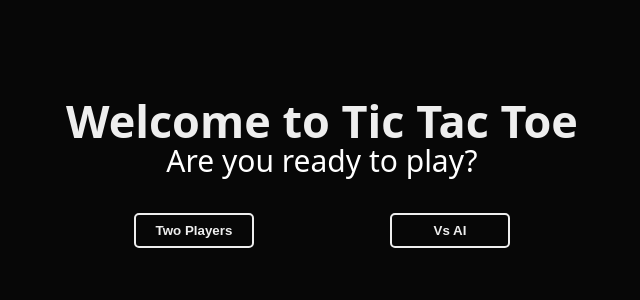
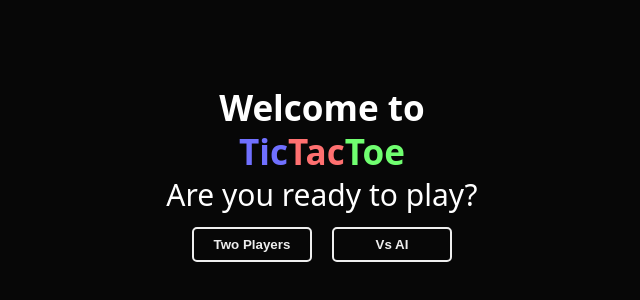
Before and after one commit to FabiusC/tic-tac-toe, a React (Vite) app: page / in a window 1280 px wide. Shown: the part 222-522 px from the top of the page, without its empty margins (318-958 px from the left). Built offline with nearby package versions, Linux system fonts and the light colour scheme.

Commit message:
Add function goToHomePage

```diff
--- a/src/App.jsx
+++ b/src/App.jsx
@@ -10,22 +10,27 @@ function App() {
     setIsGameStarted(true);
   };
 
+  const goToHomePage = () => {
+    setIsGameStarted(false);
+    setGameMode('');
+  };
+
   return (
     <section className="start-modal">
-      <div className="text">
-        {!isGameStarted ? (
-          <>
-            <h2>Welcome to Tic Tac Toe</h2>
-            <p>Are you ready to play?</p>
-            <footer>
-              <button onClick={() => startGame('2P')}>Two Players</button>
-              <button onClick={() => startGame('AI')}>Vs AI</button>
-            </footer>
-          </>
-        ) : (
-          <Board gameMode={gameMode} />
-        )}
-      </div>
+      {!isGameStarted &&
+        <section className="text">
+          <h1>Welcome to</h1>
+          <div className="title-wrapper">
+            <h1 className="tic">Tic</h1> <h1 className="tac">Tac</h1> <h1 className="toe">Toe</h1>
+          </div>
+          <p>Are you ready to play?</p>
+          <div className="button-container">
+            <button onClick={() => startGame('2P')}>Two Players</button>
+            <button onClick={() => startGame('AI')}>Vs AI</button>
+          </div>
+        </section>
+      }
+      {isGameStarted && <Board gameMode={gameMode} goToHomePage={goToHomePage} />}
     </section>
   );
 }
```
